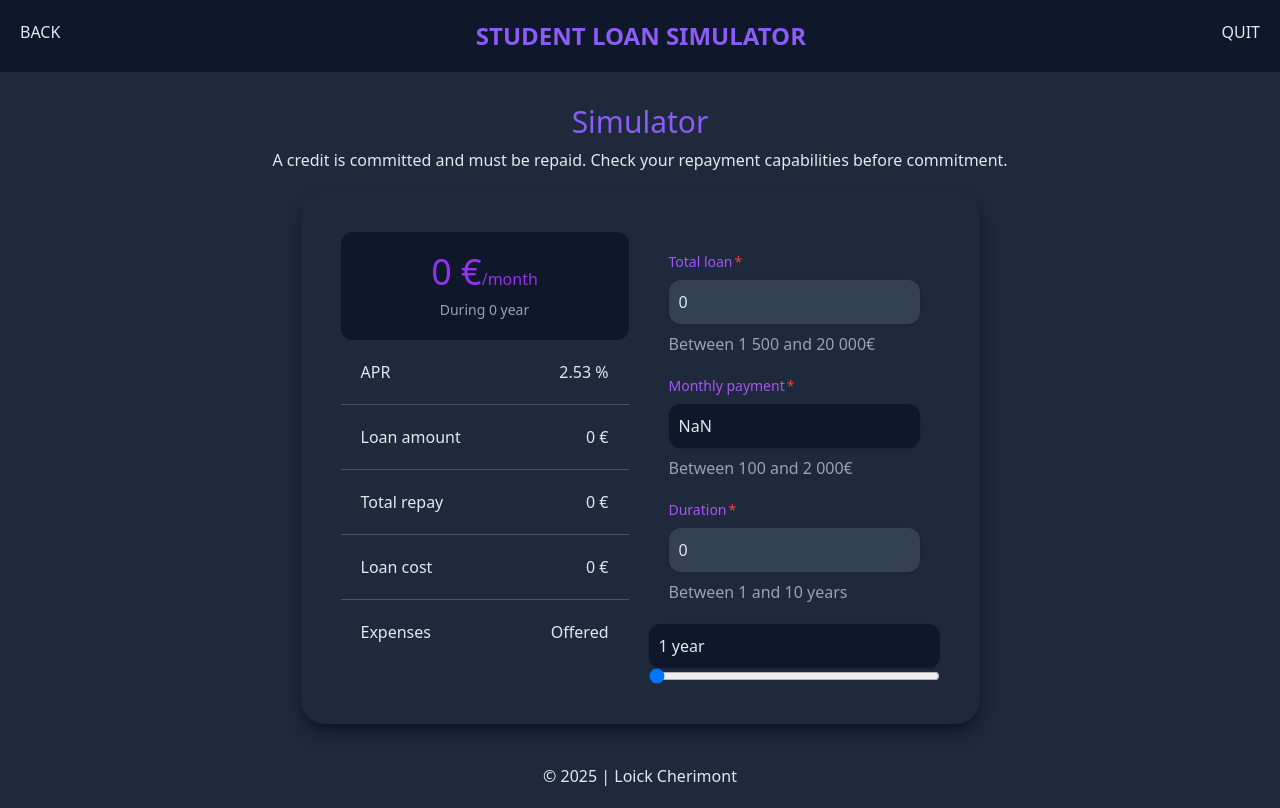
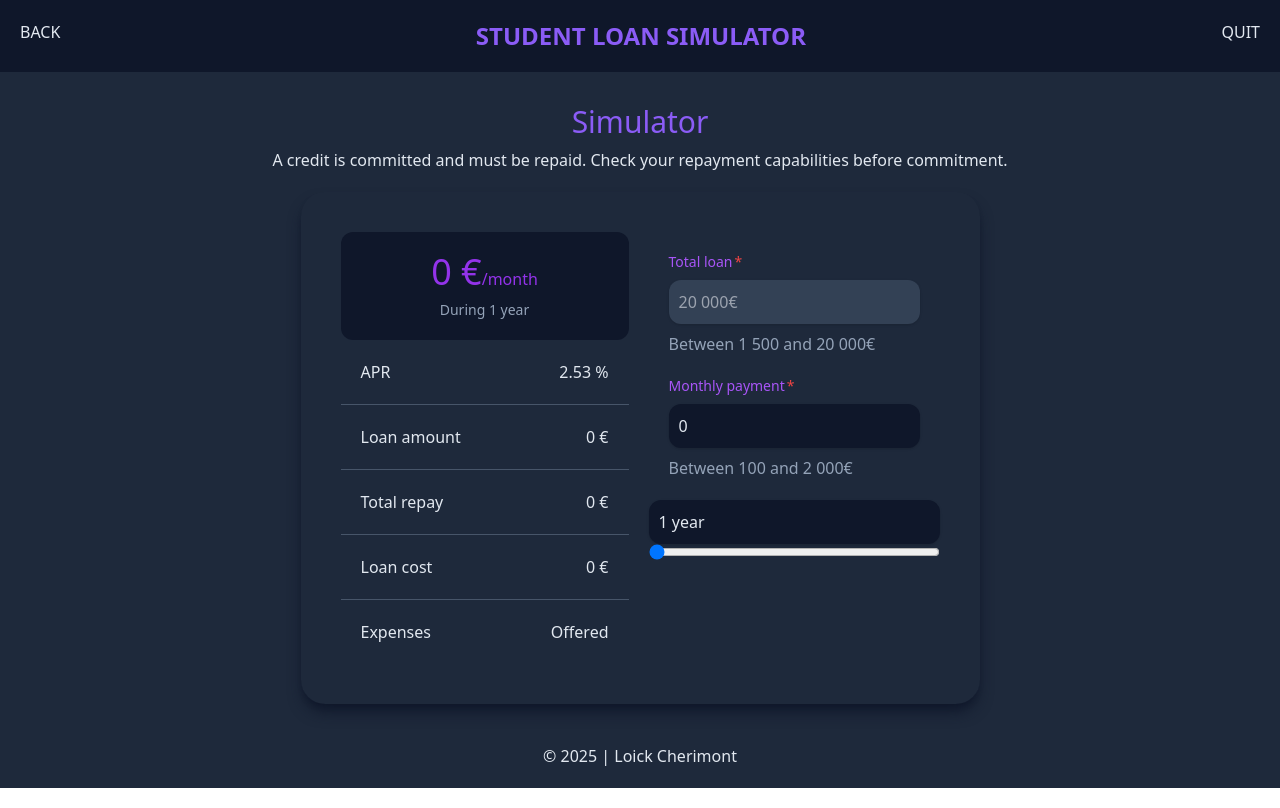
Before and after one commit to loickcherimont/student-loan-sim-vue, a Vue app: page / in a window 1280 px wide. Built offline with nearby package versions, Linux system fonts and the light colour scheme.

Commit message:
Cast loan to allow empty field by default for this parameter

```diff
--- a/src/App.vue
+++ b/src/App.vue
@@ -10,11 +10,11 @@ import Footer from './components/Footer.vue';
 import { getMonthlyPayment } from './utils/utils';
 import DurationRange from './components/DurationRange.vue';
 
-const loan = ref<number>(0)
+const loan = ref<number | string>("")
 // const monthlyPayment = ref<number>(0)
-const duration = ref<number>(0) // number of year to repay
+const duration = ref<number>(1) // number of year to repay
 const apr = ref<number>(2.53)
-const monthlyPayment = computed(() => getMonthlyPayment(loan.value, apr.value, duration.value))
+const monthlyPayment = computed(() => getMonthlyPayment(Number(loan.value), apr.value, duration.value))
 
 // Formula to evaluate the total amount to repay
 const totalRepay = ref<string>("0")
@@ -30,7 +30,7 @@ const loanCost = ref<string>("0")
 watch(monthlyPayment, () => totalRepay.value = (monthlyPayment.value * 12 * duration.value).toFixed(2))
 
 // To update loanCost if totalRepay changes
-watch(totalRepay, () => loanCost.value = (Number(totalRepay.value) - loan.value).toFixed(2))
+watch(totalRepay, () => loanCost.value = (Number(totalRepay.value) - Number(loan.value)).toFixed(2))
 
 // console.log(monthPayment(20000, 2.53, 2))
 
@@ -50,7 +50,7 @@ watch(totalRepay, () => loanCost.value = (Number(totalRepay.value) - loan.value)
       <!-- Display -->
       <div class="display">
         <!-- display header -->
-        <ScreenHeader :monthlyPayment="getMonthlyPayment(loan, apr, duration)" :duration="duration"/>
+        <ScreenHeader :monthlyPayment="getMonthlyPayment(Number(loan), apr, duration)" :duration="duration"/>
 
         <!-- display body -->
         <ul>
@@ -73,15 +73,15 @@ watch(totalRepay, () => loanCost.value = (Number(totalRepay.value) - loan.value)
       <div>
         <form>
           <!-- New Total loan -->
-          <Field v-model="loan" name="Total loan" subtitle="Between 1 500 and 20 000€" placeholder="20 000€" />
+          <Field v-model="loan" name="Total loan" subtitle="Between 1 500 and 20 000€" placeholder="20 000€" type="loan"/>
           <!-- Monthly payment -->
            <!-- getMonthlyPayment(loan, apr, duration) -->
           <Field v-model="monthlyPayment" name="Monthly payment" subtitle="Between 100 and 2 000€" placeholder="2 000€"
             :is-disabled="true" />
           <!-- Duration -->
-          <Field v-model="duration" name="Duration" subtitle="Between 1 and 10 years" placeholder="10 years" />
+          <!-- <Field v-model="duration" name="Duration" subtitle="Between 1 and 10 years" placeholder="10 years" /> -->
           <!-- Test -->
-           <DurationRange />
+           <DurationRange v-model="duration" name="Duration" subtitle="Between 1 and 10 years" />
         </form>
       </div>
     </div>
```
